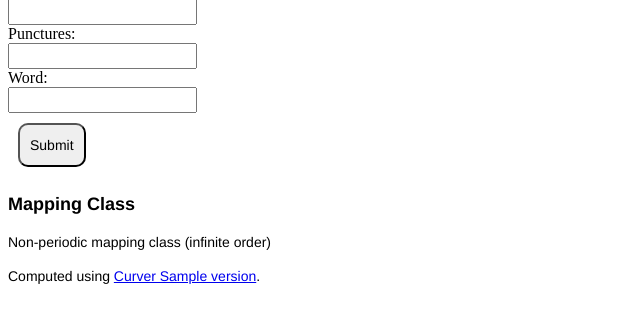
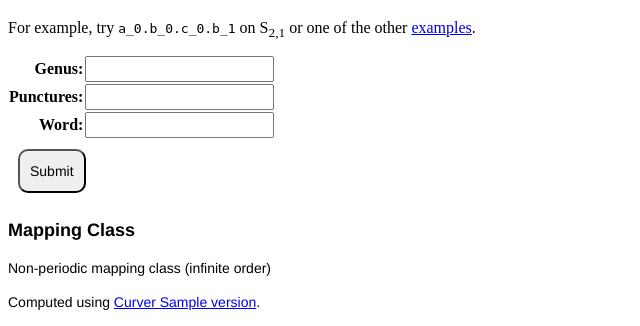
Before and after one commit to MarkCBell/periodic, a Django app: template quotient/templates/quotient/index.html in a window 1280 px wide. Shown: the part 736-1062 px from the top of the page, without its empty margins (0-640 px from the left). Before the commit the page ends 1020 px from the top, so only its background shows below. Run offline with Django 3.2, Linux system fonts and the light colour scheme; tables that the repository leaves empty hold one stand-in row (values such as "Sample post"); the template is opened without the code that fills it: values that come from a table or form of the project are taken from there, most other values are stand-ins (such as "Sample title", 1, 10 or a date in 2020).

Commit message:
Added conjugacy intro.

```diff
--- a/quotient/templates/quotient/index.html
+++ b/quotient/templates/quotient/index.html
@@ -4,32 +4,34 @@
 
 {% block content %}
     <h1> Quotient Orbifolds </h1>
-    <p>
-    Choose a surface S<sub>g,n</sub> by specifying a genus and number of punctures (we require that g &#x2265; 0, n > 0 and 6g - 3n + 6 > 0).
+
+    <p class="ex1">
+    <a href="https://curver.readthedocs.io">Curver</a> solves the conjugacy problem for periodic mapping classes by computing their quotient orbifold (and covering map), a total conjgacy invariant.
+    You can perform this calculation here, where the covering map is described by the rotation numbers about the cone points.
+    </p>
+
+    <p class="ex1">
+    To do this, choose a surface S<sub>g,n</sub> by specifying a genus and number of punctures (we require that g &#x2265; 0, n > 0 and 6g - 3n + 6 > 0).
     Then pick a word corresponding to a periodic mapping class in the generating set:
     <div> <img src="{% static 'surface.svg' %}" alt="Generating set" width=60% class="marginauto"> </div>
     For example, try <tt>a_0.b_0.c_0.b_1</tt> on S<sub>2,1</sub> or one of the other <a href="{% url 'examples' %}">examples</a>.</p>
 
     <form action='' method='post'>
         {% csrf_token %}
-        {% for field in form %}
-            <div class="fieldWrapper">
-                {{ field.errors }}
-                {{ field.label_tag }} <br/>
-                {{ field }}
-            </div>
-        {% endfor %}
+        <table class="meeting">
+        {{ form.as_table }}
+        </table>
         <input type='submit' value='Submit'>
     </form>
 
     {% if error != None %}
-    <p>Error: {{ error }}</p>
+    <p class="ex1">Error: {{ error }}</p>
     {% endif %}
 
     {% if order != None %}
         <h2>Mapping Class</h2>
         {% if order > 0 %}
-            <p>Periodic mapping class of order {{ order }}</p>
+            <p class="ex1">Periodic mapping class of order {{ order }}</p>
             <h2>Signature </h2>
             <ul>
             <li>Euler Characteristic: {{ signature.euler_characteristic }} </li>
@@ -51,9 +53,9 @@
             </ul> </li>
             </ul>
         {% else %}
-            <p>Non-periodic mapping class (infinite order)</p>
+            <p class="ex1">Non-periodic mapping class (infinite order)</p>
         {% endif %}
 
-        <p>Computed using <a href="https://curver.readthedocs.io">Curver {{ version }}</a>.</p?
+        <p class="ex1">Computed using <a href="https://curver.readthedocs.io">Curver {{ version }}</a>.</p>
     {% endif %}
 {% endblock %}
--- a/static/style.css
+++ b/static/style.css
@@ -28,3 +28,15 @@ table {
     /* make the border continuous (without gaps between columns) */
     border-collapse: collapse;
 }
+
+.meeting td {
+    text-align: left;
+}
+
+.meeting th {
+    text-align: right;
+}
+
+p.ex1 {
+  width: 95%;
+}
```
